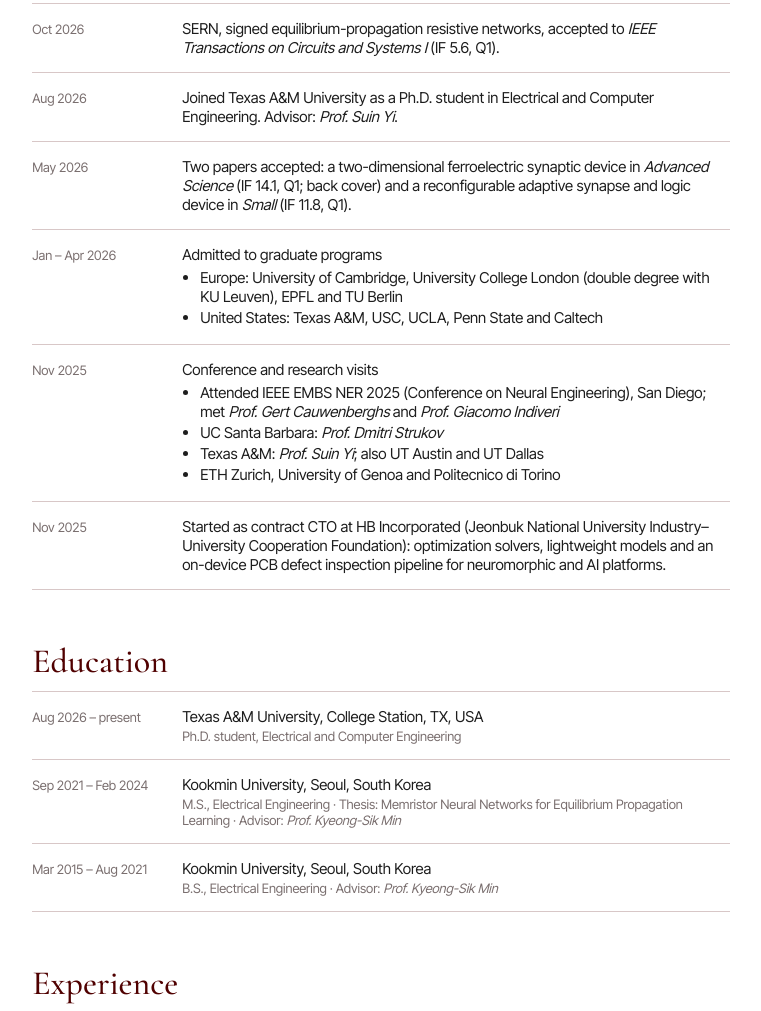
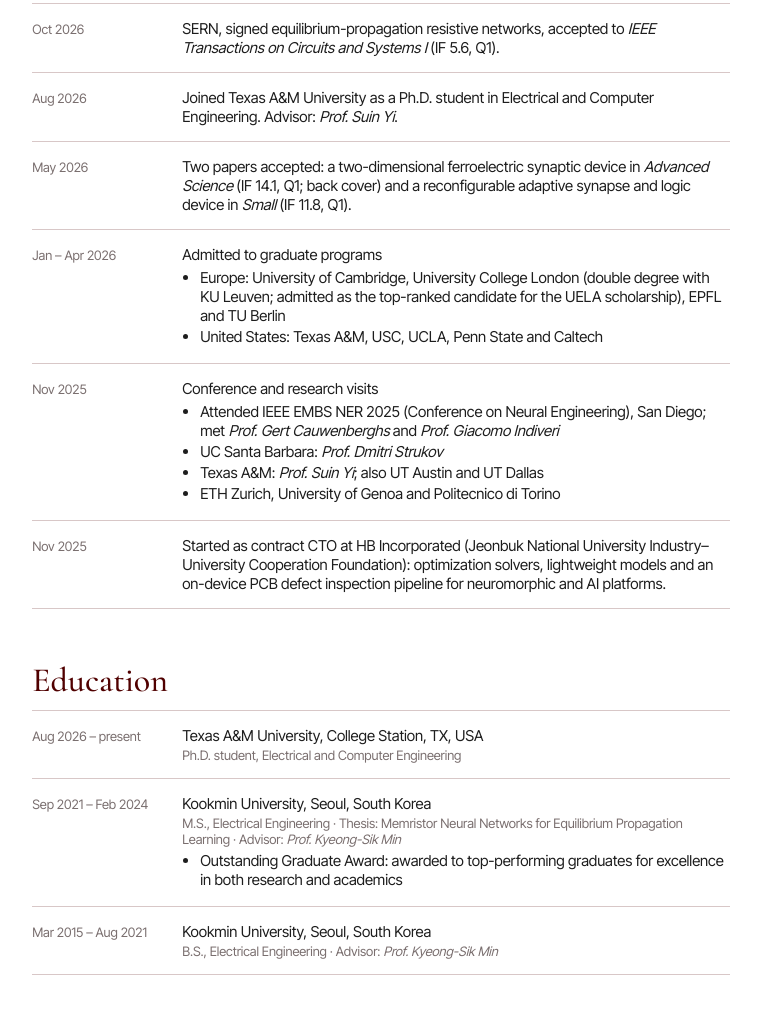
Before and after one commit to seokjindaveoh/seokjindaveoh.github.io, a plain HTML site: page index.html in a window 1280 px wide. Shown: the part 1141-2152 px from the top of the page, without its empty margins (384-1145 px from the left). Drawn offline with nearby package versions, Linux system fonts and the light colour scheme.

Commit message:
News: UELA scholarship top-ranked admission; Education: Outstanding Graduate Award with description

```diff
--- a/index.html
+++ b/index.html
@@ -261,14 +261,14 @@
       <div class="row"><div class="y">Oct 2026</div><div class="t">SERN, signed equilibrium-propagation resistive networks, accepted to <i>IEEE Transactions on Circuits and Systems I</i> (IF 5.6, Q1).</div></div>
       <div class="row"><div class="y">Aug 2026</div><div class="t">Joined Texas A&amp;M University as a Ph.D. student in Electrical and Computer Engineering. Advisor: <i>Prof. Suin Yi</i>.</div></div>
       <div class="row"><div class="y">May 2026</div><div class="t">Two papers accepted: a two-dimensional ferroelectric synaptic device in <i>Advanced Science</i> (IF 14.1, Q1; back cover) and a reconfigurable adaptive synapse and logic device in <i>Small</i> (IF 11.8, Q1).</div></div>
-      <div class="row"><div class="y">Jan – Apr 2026</div><div class="t">Admitted to graduate programs<ul class="nl"><li>Europe: University of Cambridge, University College London (double degree with KU Leuven), EPFL and TU Berlin</li><li>United States: Texas A&amp;M, USC, UCLA, Penn State and Caltech</li></ul></div></div>
+      <div class="row"><div class="y">Jan – Apr 2026</div><div class="t">Admitted to graduate programs<ul class="nl"><li>Europe: University of Cambridge, University College London (double degree with KU Leuven; admitted as the top-ranked candidate for the UELA scholarship), EPFL and TU Berlin</li><li>United States: Texas A&amp;M, USC, UCLA, Penn State and Caltech</li></ul></div></div>
       <div class="row"><div class="y">Nov 2025</div><div class="t">Conference and research visits<ul class="nl"><li>Attended IEEE EMBS NER 2025 (Conference on Neural Engineering), San Diego; met <i>Prof. Gert Cauwenberghs</i> and <i>Prof. Giacomo Indiveri</i></li><li>UC Santa Barbara: <i>Prof. Dmitri Strukov</i></li><li>Texas A&amp;M: <i>Prof. Suin Yi</i>; also UT Austin and UT Dallas</li><li>ETH Zurich, University of Genoa and Politecnico di Torino</li></ul></div></div>
       <div class="row"><div class="y">Nov 2025</div><div class="t">Started as contract CTO at HB Incorporated (Jeonbuk National University Industry–University Cooperation Foundation): optimization solvers, lightweight models and an on-device PCB defect inspection pipeline for neuromorphic and AI platforms.</div></div>
     </div>
     <div class="label">Education</div>
     <div>
       <div class="row"><div class="y">Aug 2026 – present</div><div class="t">Texas A&amp;M University, College Station, TX, USA<span>Ph.D. student, Electrical and Computer Engineering</span></div></div>
-      <div class="row"><div class="y">Sep 2021 – Feb 2024</div><div class="t">Kookmin University, Seoul, South Korea<span>M.S., Electrical Engineering · Thesis: Memristor Neural Networks for Equilibrium Propagation Learning · Advisor: <i>Prof. Kyeong-Sik Min</i></span></div></div>
+      <div class="row"><div class="y">Sep 2021 – Feb 2024</div><div class="t">Kookmin University, Seoul, South Korea<span>M.S., Electrical Engineering · Thesis: Memristor Neural Networks for Equilibrium Propagation Learning · Advisor: <i>Prof. Kyeong-Sik Min</i></span><ul class="nl"><li>Outstanding Graduate Award: awarded to top-performing graduates for excellence in both research and academics</li></ul></div></div>
       <div class="row"><div class="y">Mar 2015 – Aug 2021</div><div class="t">Kookmin University, Seoul, South Korea<span>B.S., Electrical Engineering · Advisor: <i>Prof. Kyeong-Sik Min</i></span></div></div>
     </div>
     <div class="label">Experience</div>
```
